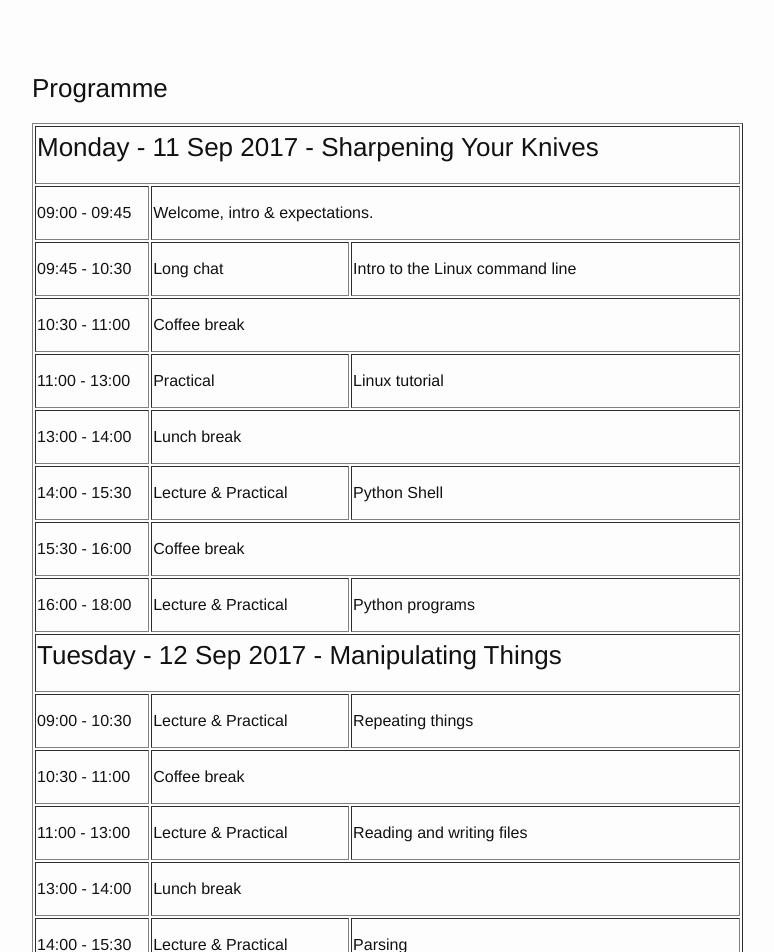
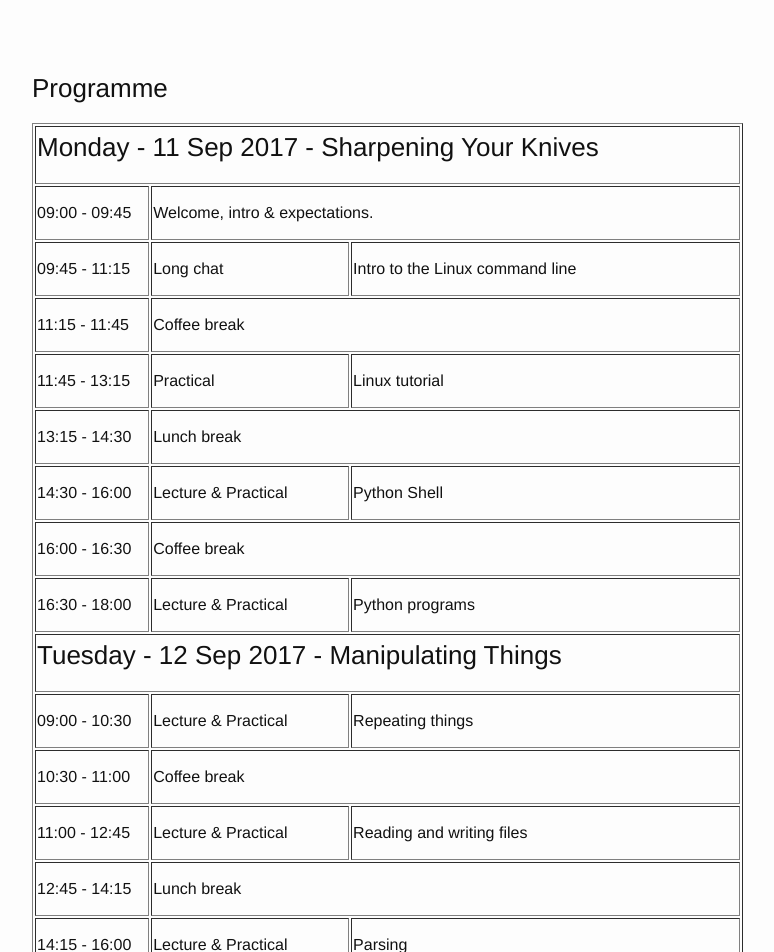
Before and after one commit to ELIXIR-IIB-training/website, a Jekyll site: the page built from _posts/2017-09-11-Python-Roma.md, in a window 1280 px wide and 1400 px high, scrolled down 2005 px. Shown: the top 952 px of the window, without its empty margins (238-1012 px from the left). Built offline with Jekyll 4.4.1, drawn with Linux system fonts in a browser that asks for light colours; some of the changed text lies outside the part shown.

Commit message:
Update 2017-09-11-Python-Roma.md

```diff
--- a/_posts/2017-09-11-Python-Roma.md
+++ b/_posts/2017-09-11-Python-Roma.md
@@ -87,34 +87,34 @@ Basic familiarity with bioinformatics data resources such as Uniprot/Swiss-Prot,
    <td colspan="3" height="50">Welcome, intro & expectations.</td>
 </tr>
 <tr>
-   <td height="50">09:45 - 10:30</td>
+   <td height="50">09:45 - 11:15</td>
    <td height="50">Long chat</td>
    <td height="50">Intro to the Linux command line</td>
 </tr>
 <tr>
-   <td height="50">10:30 - 11:00</td>
+   <td height="50">11:15 - 11:45</td>
    <td colspan="3"  height="50">Coffee break</td>
 </tr>
 <tr>
-   <td height="50">11:00 - 13:00</td>
+   <td height="50">11:45 - 13:15</td>
    <td height="50">Practical</td>
    <td height="50">Linux tutorial</td>
 </tr>
 <tr>
-   <td height="50">13:00 - 14:00</td>
+   <td height="50">13:15 - 14:30</td>
    <td colspan="3" height="50">Lunch break </td>
 </tr>
 <tr>
-  <td height="50">14:00 - 15:30</td>
+  <td height="50">14:30 - 16:00</td>
   <td height="50">Lecture & Practical</td>
   <td height="50">Python Shell</td>
 </tr>
 <tr>
-   <td height="50">15:30 - 16:00</td>
+   <td height="50">16:00 - 16:30</td>
    <td colspan="3" height="50">Coffee break</td>
 </tr>
 <tr>
-  <td height="50">16:00 - 18:00</td>
+  <td height="50">16:30 - 18:00</td>
   <td height="50">Lecture & Practical</td>
   <td height="50">Python programs</td>
 </tr>
@@ -131,25 +131,25 @@ Basic familiarity with bioinformatics data resources such as Uniprot/Swiss-Prot,
    <td colspan="3" height="50">Coffee break</td>
 </tr>
 <tr>
-   <td height="50">11:00 - 13:00</td>
+   <td height="50">11:00 - 12:45</td>
    <td height="50">Lecture & Practical</td>
    <td height="50"> Reading and writing files</td>
 </tr>
 <tr>
-   <td height="50">13:00 - 14:00</td>
+   <td height="50">12:45 - 14:15</td>
    <td colspan="3" height="50"> Lunch break </td>
 </tr>
 <tr>
-   <td height="50">14:00 - 15:30</td>
+   <td height="50">14:15 - 16:00</td>
    <td height="50">Lecture & Practical</td>
    <td height="50">Parsing </td>
 </tr>
 <tr>
-   <td height="50">15:30 - 16:00</td>
+   <td height="50">16:00 - 16:30</td>
    <td colspan="3" height="50"> Coffe break </td>
 </tr>
 <tr>
-   <td height="50">16:00 - 18:00</td>
+   <td height="50">16:30 - 18:00</td>
    <td height="50">Lecture & Practical</td>
    <td height="50">Parsing </td>
 </tr>
@@ -166,25 +166,25 @@ Basic familiarity with bioinformatics data resources such as Uniprot/Swiss-Prot,
    <td colspan="3" height="50">Coffee break</td>
 </tr>
 <tr>
-   <td height="50">11:00 - 13:00</td>
+   <td height="50">11:00 - 12:45</td>
    <td height="50">Lecture & Practical</td>
    <td height="50">Debugging and Error Handling</td>
 </tr>
 <tr>
-   <td height="50">13:00 - 14:00</td>
+   <td height="50">12:45 - 14:15</td>
    <td colspan="3" height="50"> Lunch break </td>
 </tr>
 <tr>
-<td height="50">14:00 - 15:30</td>
+<td height="50">14:15 - 16:00</td>
 <td height="50">Lecture & Practical</td>
 <td height="50">Data columns (formatting and sorting)</td>
 </tr>
 <tr>
-   <td height="50">15:30 - 16:00</td>
+   <td height="50">16:00 - 16:30</td>
    <td colspan="3" height="50"> Coffee break </td>
 </tr>
 <tr>
-<td height="50">16:00 - 18:00</td>
+<td height="50">16:30 - 18:00</td>
 <td height="50">Lecture & Practical</td>
 <td height="50">Tabular Data</td>
 </tr>
@@ -201,25 +201,25 @@ Basic familiarity with bioinformatics data resources such as Uniprot/Swiss-Prot,
    <td colspan="3" height="50">Coffee break</td>
 </tr>
 <tr>
-   <td height="50">11:00 - 13:00</td>
+   <td height="50">11:00 - 12:45</td>
    <td height="50">Lecture & Practical</td>
    <td height="50">Pipelines </td>
 </tr>
 <tr>
-   <td height="50">13:00 - 14:00</td>
+   <td height="50">12:45 - 14:15</td>
    <td colspan="3" height="50"> Lunch break </td>
 </tr>
 <tr>
-<td height="50">14:00 - 15:30</td>
+<td height="50">14:15 - 16:00</td>
 <td height="50">Practical</td>
 <td height="50">Python Libraries</td>
 </tr>
 <tr>
-   <td height="50">15:30 - 16:00</td>
+   <td height="50">16:00 - 16:30</td>
    <td colspan="3" height="50"> Coffee break </td>
 </tr>
 <tr>
-<td height="50">16:00 - 18:00</td>
+<td height="50">16:30 - 18:00</td>
 <td height="50">Practical</td>
 <td height="50">Python Libraries</td>
 </tr>
@@ -236,12 +236,12 @@ Basic familiarity with bioinformatics data resources such as Uniprot/Swiss-Prot,
    <td colspan="3" height="50">Coffee break</td>
 </tr>
 <tr>
-   <td height="50">11:00 - 13:00</td>
+   <td height="50">11:00 - 12:45</td>
    <td height="50">Practical</td>
    <td height="50">Hackathon</td>
 </tr>
 <tr>
-   <td height="50">13:00 - 14:00</td>
+   <td height="50">12:45 - 14:00</td>
    <td colspan="3" height="50"> Lunch break </td>
 </tr>
 <tr>
@@ -254,7 +254,7 @@ Basic familiarity with bioinformatics data resources such as Uniprot/Swiss-Prot,
    <td colspan="3" height="50"> Coffee break </td>
 </tr>
 <tr>
-   <td height="50">16:00 - 18:00</td>
+   <td height="50">16:00 - 17:30</td>
    <td colspan="3" height="50"> Hackathon presentations. Expectations, outcomes, feedback. Wrap up. </td>
 </tr>
 </table>
```
